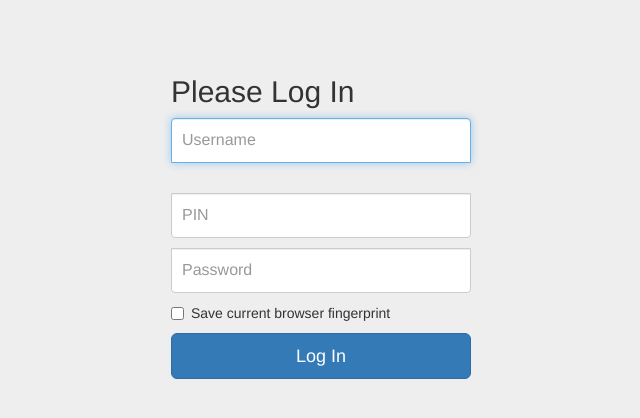
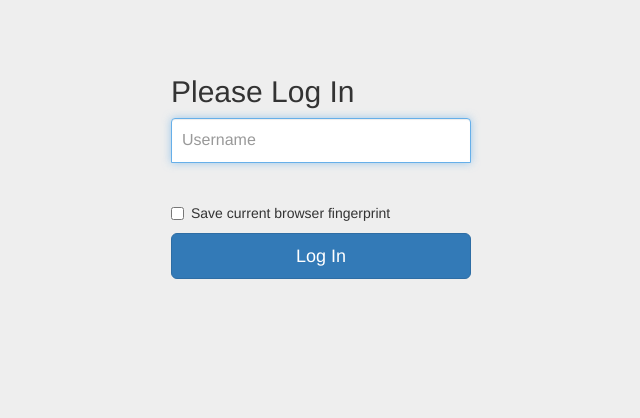
Before and after one commit to mjkim610/sherlock, a PHP site: page /lib/login.php in a window 1280 px wide. Shown: the top 418 px of the page, without its empty margins (319-959 px from the left). Run offline with PHP 8.4, Linux system fonts and the light colour scheme.

Commit message:
hide PIN and password elements

```diff
--- a/css/signup.css
+++ b/css/signup.css
@@ -38,3 +38,6 @@ body {
   border-top-left-radius: 0;
   border-top-right-radius: 0;
 }
+.hidden {
+    display: none;
+}
--- a/js/login.js
+++ b/js/login.js
@@ -47,6 +47,8 @@ function authenticate() {
         alert("Login Success!");
     } else {
         alert("Login Failed...");
+        // document.getElementById("inputPin").className = "form-control";
+        // document.getElementById("inputPassword").className = "form-control";
     }
 }
 
--- a/lib/login.php
+++ b/lib/login.php
@@ -21,15 +21,15 @@
             <input type="text" id="username" class="form-control" placeholder="Username" required autofocus>
             <br />
             <label for="inputPin" class="sr-only">PIN</label>
-            <input type="password" id="inputPin" class="form-control" placeholder="PIN">
+            <input type="password" id="inputPin" class="form-control hidden" placeholder="PIN">
             <label for="inputPassword" class="sr-only">Password</label>
-            <input type="password" id="inputPassword" class="form-control" placeholder="Password">
+            <input type="password" id="inputPassword" class="form-control hidden" placeholder="Password">
             <div class="checkbox">
                 <label>
                     <input type="checkbox" value="save-fp"> Save current browser fingerprint
                 </label>
             </div>
-            <button class="btn btn-lg btn-primary btn-block" type="submit">Log In</button>
+            <button class="btn btn-lg btn-primary btn-block" id="login" type="submit">Log In</button>
         </form>
 
     </div>
```
